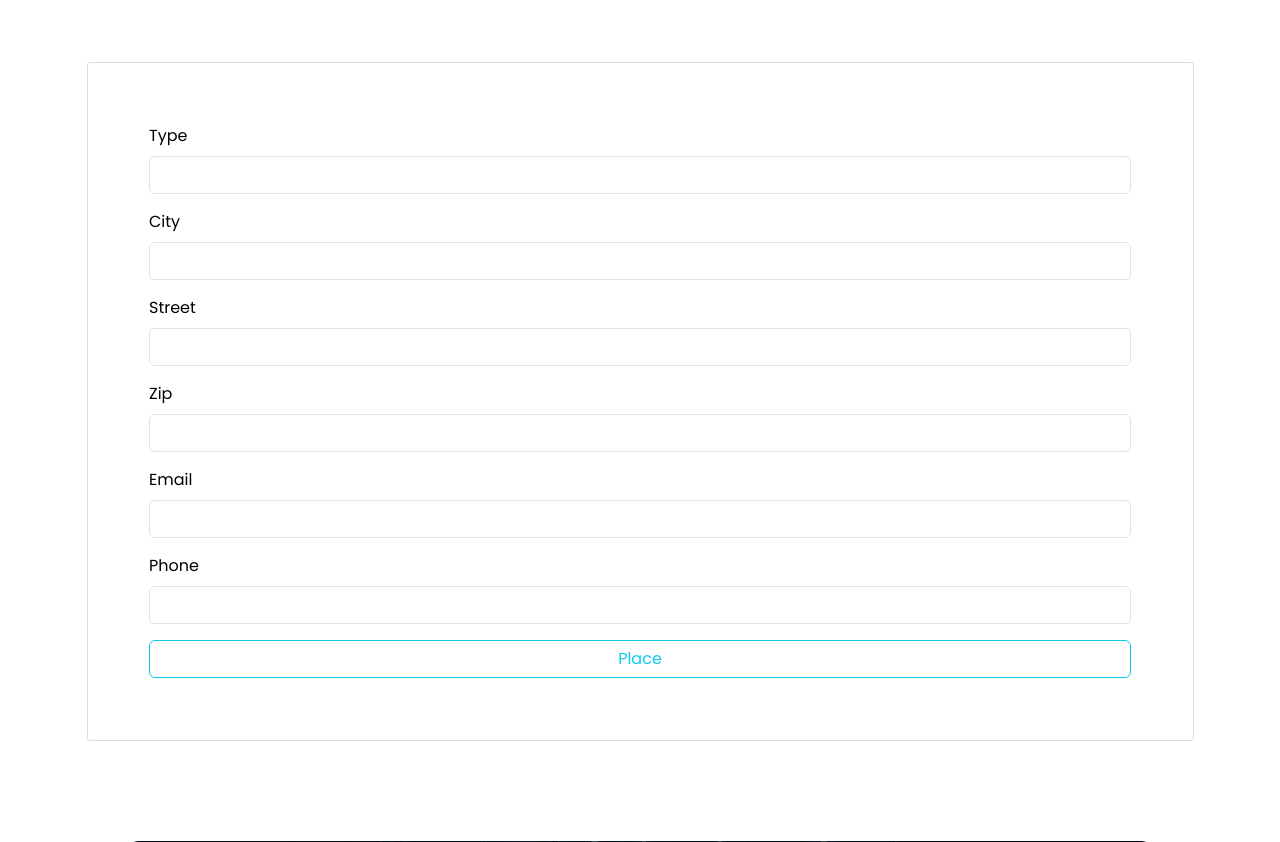
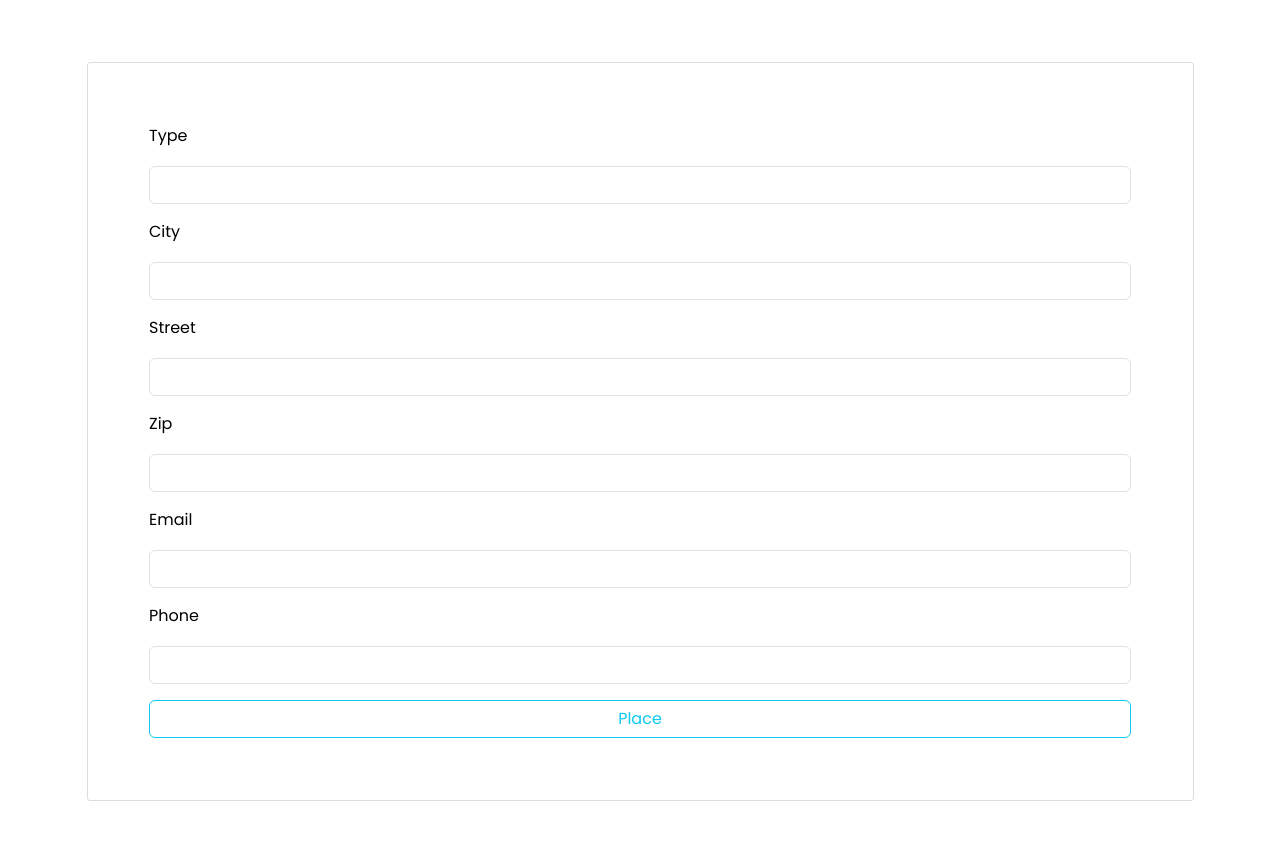
Before and after one commit to Jaber-Al-Siam/Online-Courier-Service-Management, a Django app: page /parcels/create/ in a window 1280 px wide. Shown: the part 201-1043 px from the top of the page. Run offline with Django 3.2, Linux system fonts and the light colour scheme; the visitor is signed in with stand-in values (Sample User, id 1); some libraries are stand-ins or nearby versions.

Commit message:
fixed form design

```diff
--- a/static/style.css
+++ b/static/style.css
@@ -483,14 +483,14 @@ h3{
 	transition: transform 1s;
 }
 
-/*form input{*/
-/*	!*problem hoitese etar jonne*!*/
-/*	width: 80%;*/
-/*	height: 30px;*/
-/*	margin: 10px 0;*/
-/*	padding: 0 10px;*/
-/*	border: 1px solid #ccc*/
-/*}*/
+form input{
+	/*problem hoitese etar jonne*/
+	width: 80%;
+	/*height: 30px;*/
+	margin: 10px 0;
+	padding: 0 10px;
+	border: 1px solid #ccc
+}
 
 form .hero-btn{
 	width: 100%;
```
